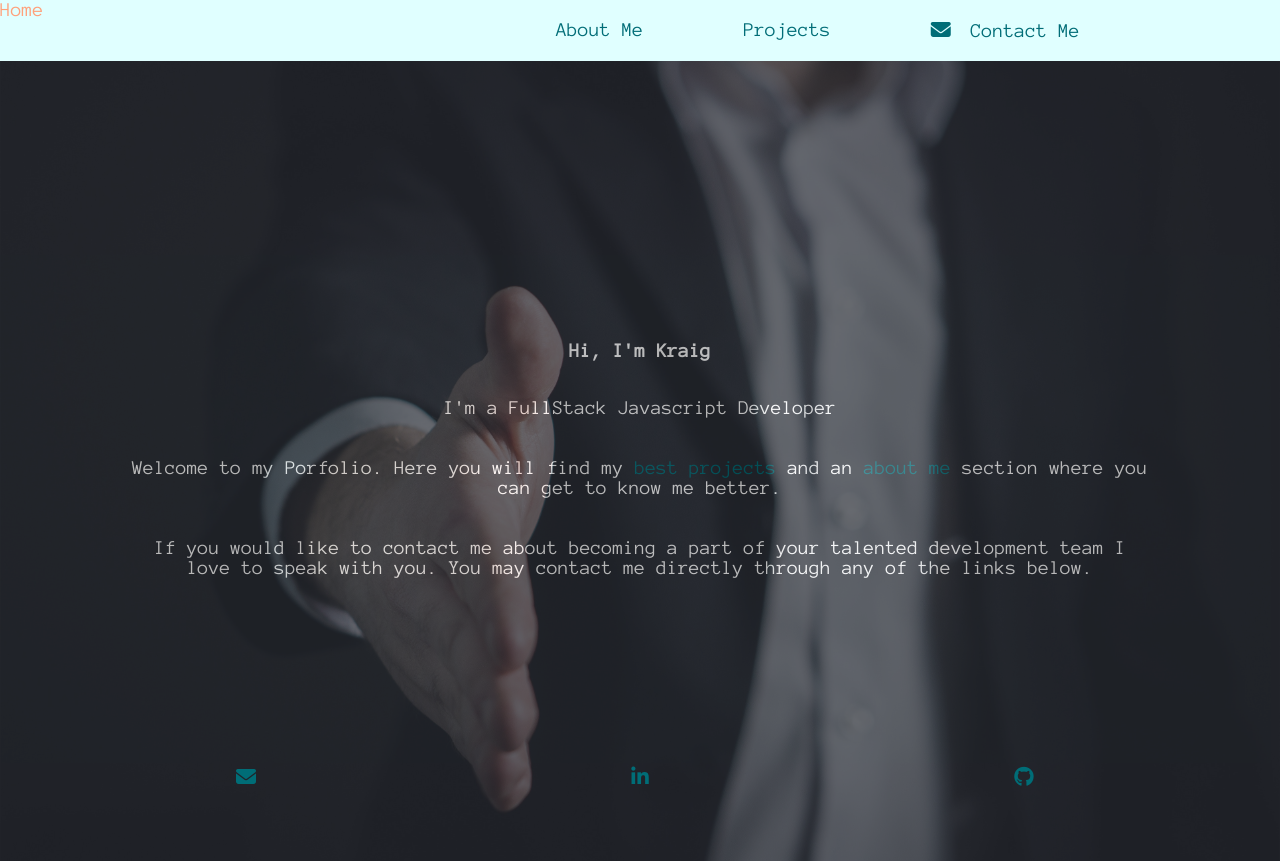
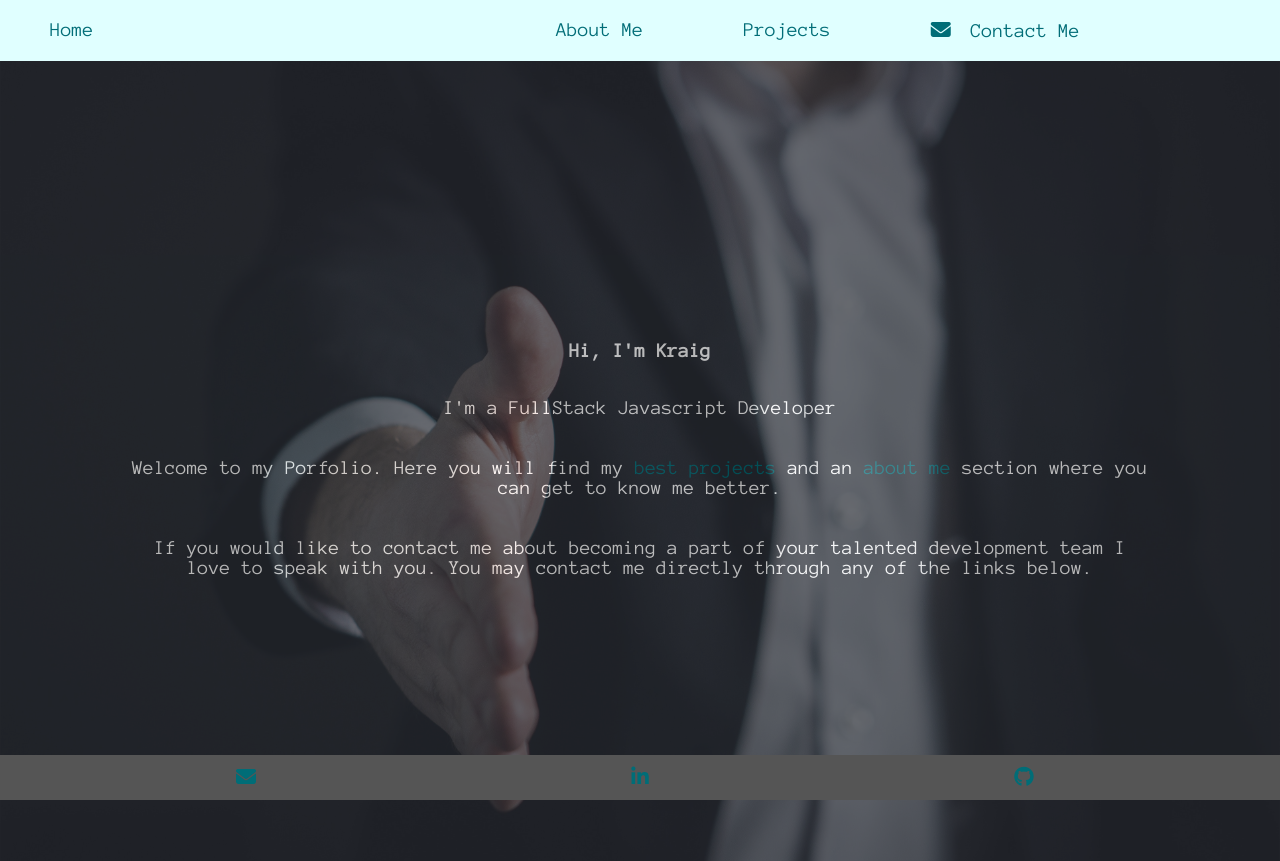
Before and after one commit to kraigwilliams/final-portfolio, a React (Create React App) app: page / in a window 1280 px wide. Built offline with nearby package versions, Linux system fonts and the light colour scheme.

Commit message:
test updates

```diff
--- a/src/components/Bio/Bio.js
+++ b/src/components/Bio/Bio.js
@@ -3,7 +3,7 @@ import './Bio.css';
 
 class Bio extends Component{
     render(){
-        document.title= 'About Me- Kraig Williams Portfolio';
+        document.title= 'About Me - Kraig Williams Portfolio';
         return(
             <section className='bio'>
                 <div className='about-me'>
--- a/src/components/Nav/Nav.css
+++ b/src/components/Nav/Nav.css
@@ -7,6 +7,7 @@ nav *{
 }
 
 nav{
+  padding-left:50px;
     display:flex;
     justify-content: space-between;
   }
--- a/src/components/Nav/Nav.js
+++ b/src/components/Nav/Nav.js
@@ -1,21 +1,30 @@
-import React, { Component } from 'react'
-import {Link} from 'react-router-dom'
-import './Nav.css'
-class Nav extends Component{
-    render(){
-        return(
-          <nav>
-              <span ><Link to ='/'>Home</Link></span>
-              <ul>
-
-<li><Link to ='/about-me'>About Me</Link></li>
-<li><Link to ='/projects'>Projects</Link></li>
-<li><a  href="mailto:williamskrg@live.com"><i class="fas fa-envelope"></i>
-
-Contact Me</a></li>      </ul>
-              </nav>
-        )
-    }
+import React, { Component } from "react";
+import { Link } from "react-router-dom";
+import "./Nav.css";
+class Nav extends Component {
+  render() {
+    return (
+      <nav>
+        <p>
+          <Link to="/">Home</Link>
+        </p>
+        <ul>
+          <li>
+            <Link to="/about-me">About Me</Link>
+          </li>
+          <li>
+            <Link to="/projects">Projects</Link>
+          </li>
+          <li>
+            <a href="mailto:williamskrg@live.com">
+              <i class="fas fa-envelope"></i>
+              Contact Me
+            </a>
+          </li>
+        </ul>
+      </nav>
+    );
+  }
 }
 
-export default Nav
+export default Nav;
--- a/src/index.css
+++ b/src/index.css
@@ -55,7 +55,7 @@ h2 {
   right: 0px;
   position: fixed;
 
-  /* background-color: #555; */
+  background-color: #555;
   /* background:white; */
   /* overflow: auto; */
   /* color: white; */
```
